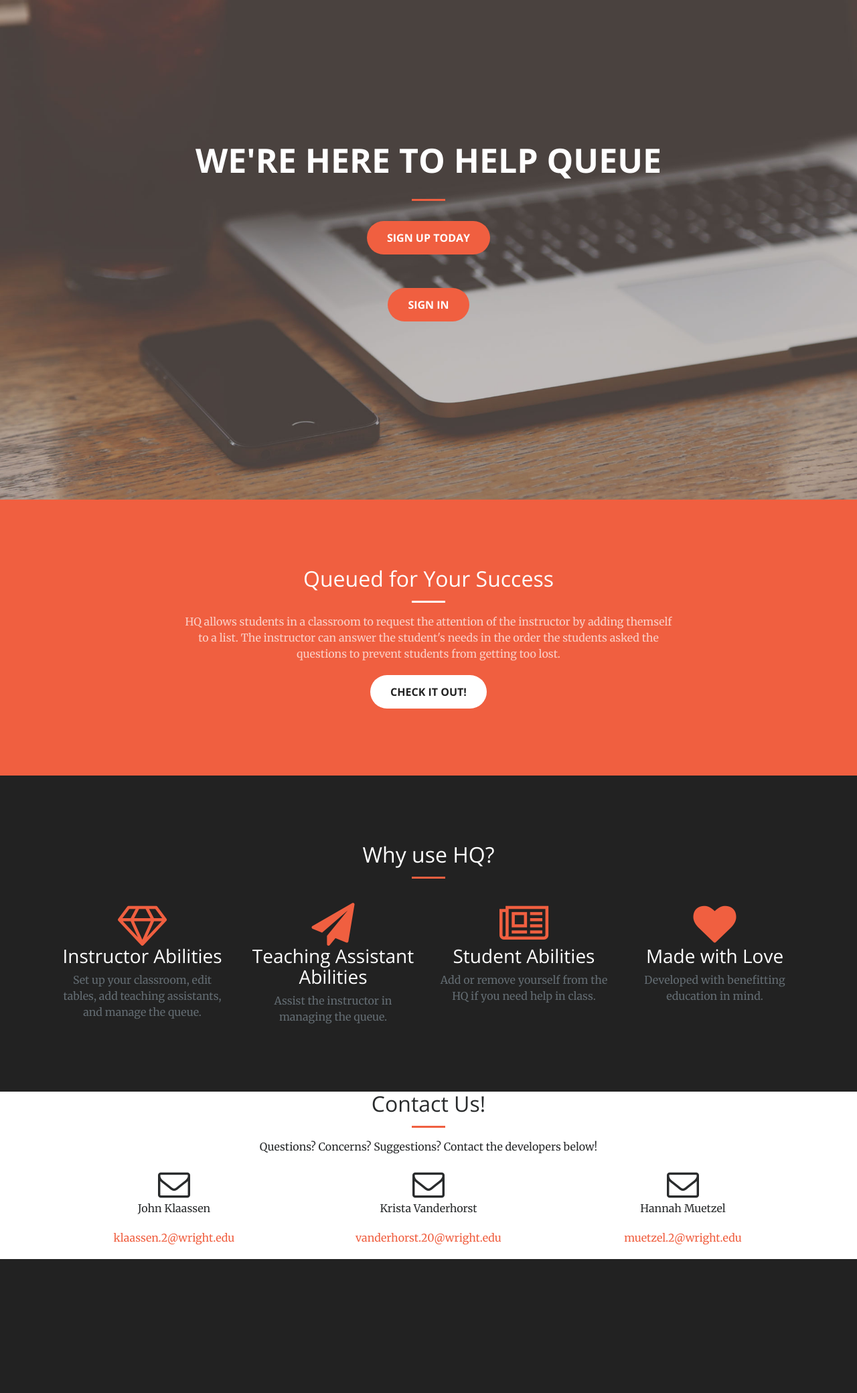
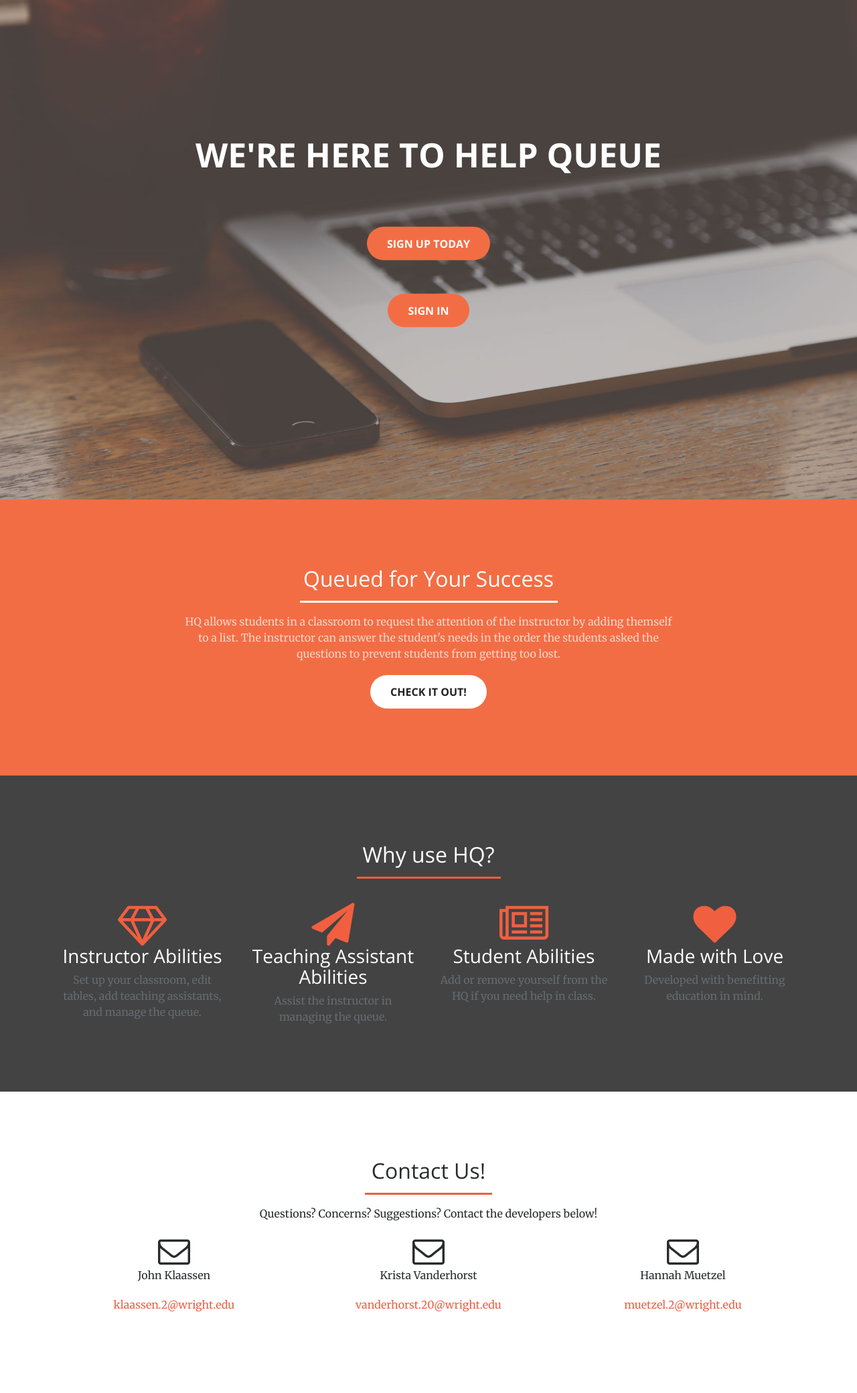
Before and after one commit to kristaboone/helpqueue, a Django app: page / in a window 1280 px wide. Shown: the part 54-2134 px from the top of the page at 67% size. Before the commit the page ends 1934 px from the top, so only its background shows below. Run offline with Django 3.2, Linux system fonts and the light colour scheme; some libraries are stand-ins or nearby versions.

Commit message:
Beautify homepage
Edited colors, edited lines, edited other things to make beautiful.

```diff
--- a/hq/homepage/templates/homepage.html
+++ b/hq/homepage/templates/homepage.html
@@ -29,10 +29,36 @@
 
     <!-- Temporary navbar container fix -->
     <style>
-    .navbar-toggler {
+	.btn-primary {
+		color: #fff;
+		background-color: #f36d44;
+		border-color: #f36d44;
+	}
+	.btn-primary:hover {
+		color: #fff;
+		background-color: #6b6b6b;
+		border-color: #6b6b6b;
+	}
+	.bg-primary {
+		background-color: #f36d44 !important; }
+	.navbar-toggler {
         z-index: 1;
     }
-
+	.bg-dark {
+		background-color: #434343 !important;
+		color: white; }
+	hr {
+		border-color: #F05F40;
+		border-width: 3px;
+		max-width: 1000px; }
+	hr.dark {
+		border-color: #141414;
+		border-width: 3px;
+		max-width: 1000px;
+	}
+	hr.invis {
+		border: 10px solid rgba(0,0,0,0);
+	}
     @media (max-width: 576px) {
         nav > .container {
             width: 100%;
@@ -71,7 +97,7 @@
         <div class="header-content">
             <div class="header-content-inner">
                 <h1 id="homeHeading">We're here to help queue</h1>
-                <hr>
+                <hr class="invis">
 				<a class="btn btn-primary btn-xl" href="#about">Sign Up Today</a>
 				<p></p>
 				<a class="btn btn-primary btn-xl" href="#about">Sign In</a>
@@ -84,7 +110,7 @@
             <div class="row">
                 <div class="col-lg-8 offset-lg-2 text-center">
                     <h2 class="section-heading text-white">Queued for Your Success</h2>
-                    <hr class="light">
+                    <hr class="light" width="385px">
                     <p class="text-faded">HQ allows students in a classroom to request the attention of the instructor by adding themself to a list.
 					The instructor can answer the student's needs in the order the students asked the questions to prevent students from getting too lost.</p>
                     <a class="btn btn-default btn-xl sr-button" href="#services">Check it out!</a>
@@ -98,7 +124,7 @@
             <div class="row">
                 <div class="col-lg-12 text-center">
                     <h2 class="section-heading">Why use HQ?</h2>
-                    <hr class="primary">
+                    <hr class="primary" width="215px";>
                 </div>
             </div>
         </div>
@@ -136,12 +162,12 @@
         </div>
     </section>
 
-    <section class="no-padding" id="contact">
+    <section id="contact">
         <div class="container">
             <div class="row">
                 <div class="col-lg-8 offset-lg-2 text-center">
                     <h2 class="section-heading">Contact Us!</h2>
-                    <hr class="primary">
+                    <hr class="primary" width="190px">
                     <p>Questions? Concerns? Suggestions? Contact the developers below!</p>
                 </div>
                 <div class="col-lg-4 text-center">
```
